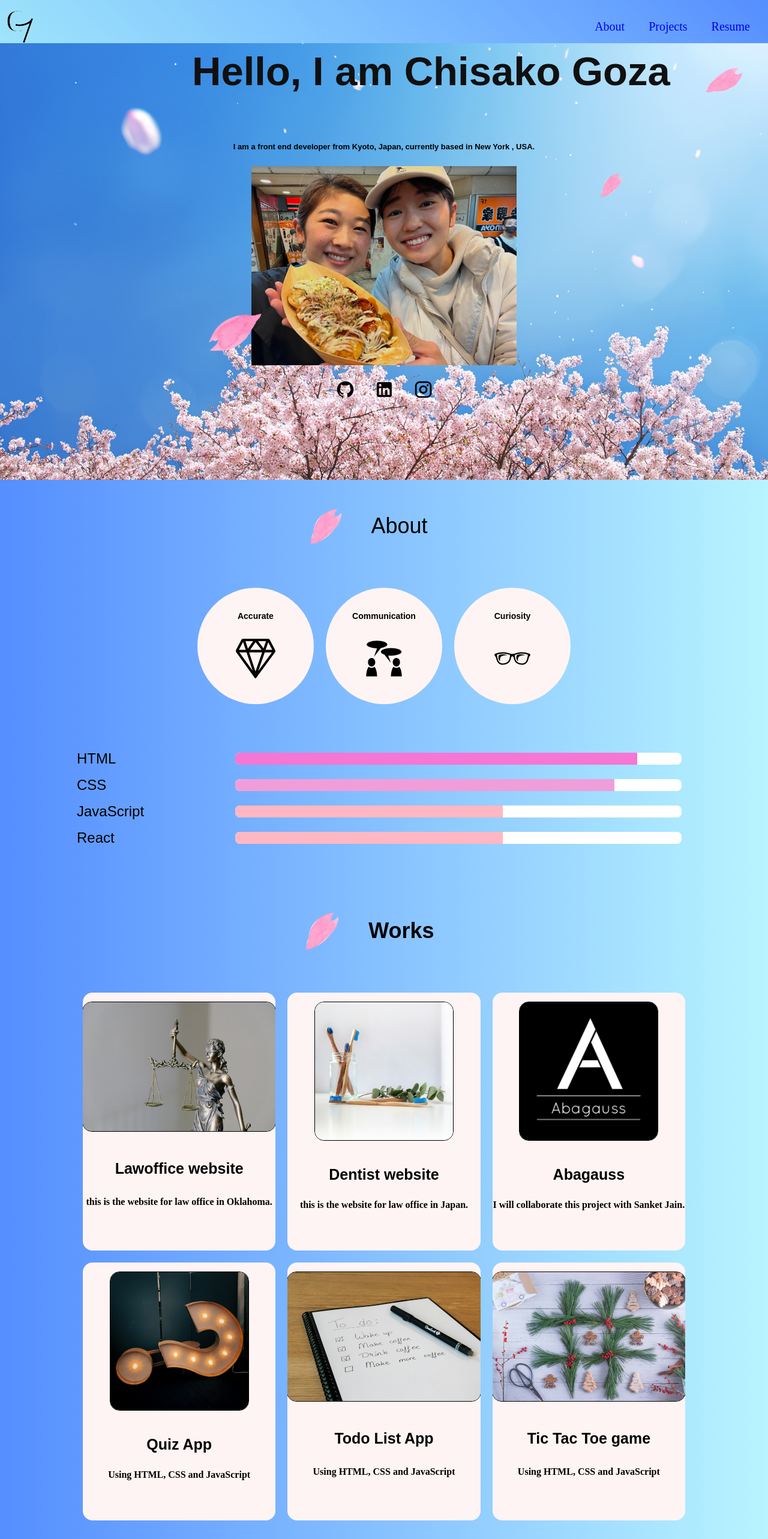
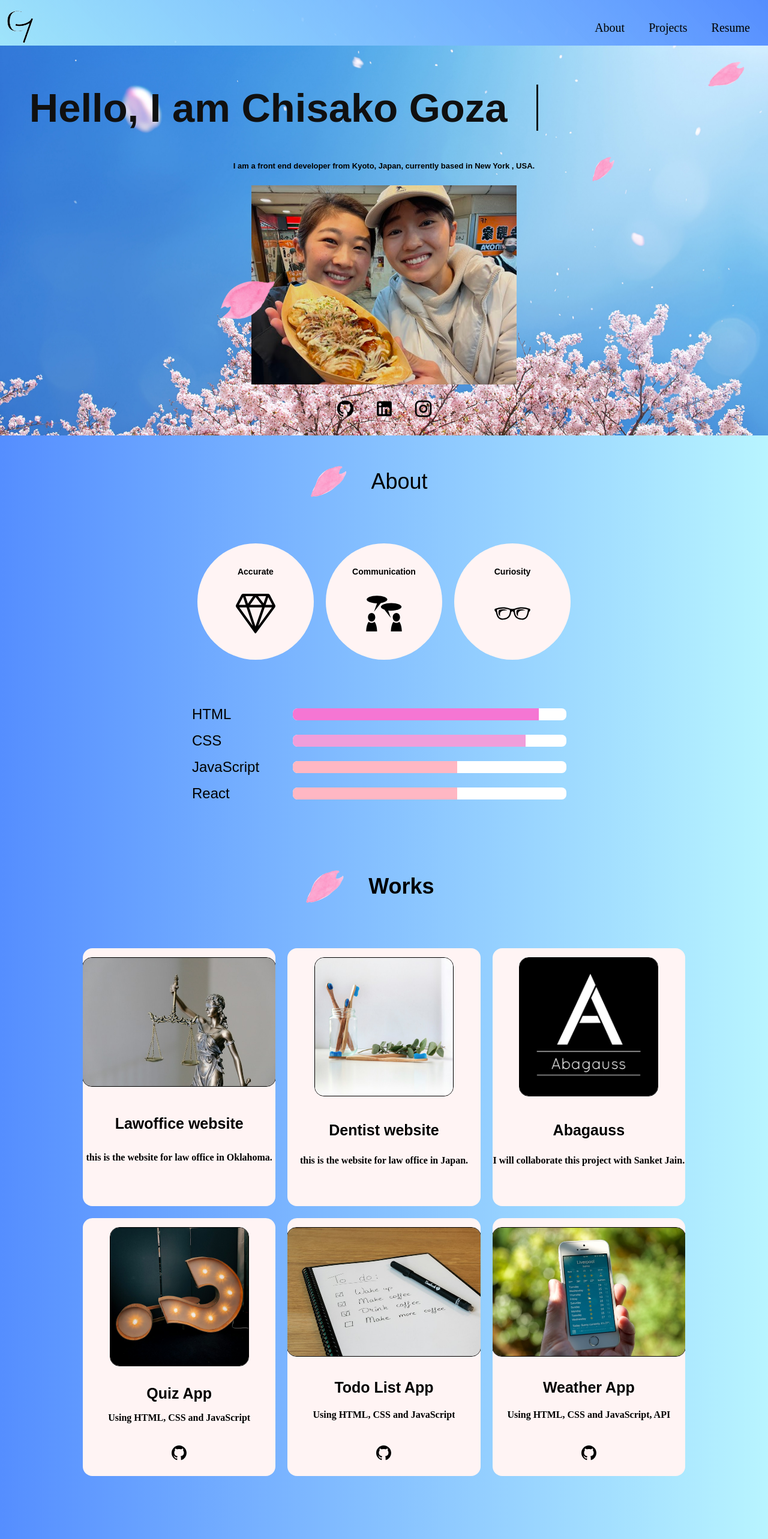
Before and after one commit to Chii1103/chisako_goza-, a React (Create React App) app: page / in a window 1280 px wide. Shown: the top 2566 px of the page at 60% size. Built offline with nearby package versions, Linux system fonts and the light colour scheme.

Commit message:
skill bar width changed, and mv h1

```diff
--- a/src/components/AboutContainer.js
+++ b/src/components/AboutContainer.js
@@ -22,25 +22,10 @@ const aboutArray = [
   }
 ]
 
-// const skillArray = [
-//   {
-//    skillName: 'HTML',
-//   },
-//   {
-//    skillName: 'CSS',
-//   },
-//   {
-//    skillName: 'JavaScript',
-//   },
-//   {
-//    skillName: 'React',
-//   }
-
-// ]
 
 
 const AboutCard = ({ aboutTitle, aboutImg }) => (
-  <div className="aboutContainer-wrap" >
+  <div className="aboutContainer-wrap" id="about" >
     <h3 className="aboutTitle">{aboutTitle}</h3>
     <div className="aboutImg" >{aboutImg}</div>
   </div>
--- a/src/components/ContactContainer.js
+++ b/src/components/ContactContainer.js
@@ -31,7 +31,7 @@ const ContactCard = ({ contactTitle, contactImg, contactLink }) => (
 )
 
 const ContactContainer = () => {
-  return <div className="section-wrap" id="contact">
+  return <div className="section-wrap contactWrap" >
     <div className="titleWrap">
       <img className="titleSakura" src="../images/sakuraL.png" />
       <h2 className="section-title">Contact</h2>
--- a/src/components/Header.js
+++ b/src/components/Header.js
@@ -1,17 +1,26 @@
+import { useState } from "react";
 import { RxHamburgerMenu } from "react-icons/rx";
 
 function Header() {
+
+const [isMenuOpen, setIsMenuOpen] = useState(false);
+
+ const toggleMenu = () => {
+  setIsMenuOpen(!isMenuOpen);
+ };
+
   return (
     <div className='HeaderContainer' id="headerTop" >
-      <img className='HeaderComponent HeaderLogo' src="/images/logo_cg.png" alt="logo" />
-      <nav className='HeaderComponent'>
+     <a href="#"> <img className='HeaderComponent HeaderLogo' src="/images/logo_cg.png" alt="logo" /> </a>
+
+      <nav className={`HeaderComponent ${isMenuOpen ? 'open' : ''}`}>
         <ul className='HeaderNav'>
-        <a href="#about"> <li className='HeaderNavOption' id="about" >About</li> </a>
-          <a href="#projectsTop">  <li className='HeaderNavOption' id="projectsNav">Projects</li> </a>
-          <a href="#contact"> <li className='HeaderNavOption' id="resumeNav">Resume</li> </a>
+         <li className='HeaderNavOption' id="about"> About</li>
+          <li className='HeaderNavOption' id="projectsTop" > Projects</li>
+        <li className='HeaderNavOption' id="contact" >Resume</li>
         </ul>
       </nav>
-      <div className="menuIcon"><RxHamburgerMenu /></div>
+      <div className="menuIcon" onClick={toggleMenu}><RxHamburgerMenu /></div>
     </div>
   )
 }
--- a/src/components/WorksContainer.js
+++ b/src/components/WorksContainer.js
@@ -6,7 +6,7 @@ const worksArray = [
     workImg: '/images/law.jpg',
     workTitle: 'Lawoffice website',
     workExplanation: 'this is the website for law office in Oklahoma.',
-    demo: null
+    // demo: null
   },
   {
     workImg: '/images/dentist.jpg',
@@ -26,21 +26,21 @@ const worksArray = [
     workImg: '/images/quiz.jpg',
     workTitle: 'Quiz App',
     workExplanation: 'Using HTML, CSS and JavaScript',
-    // gitHub:'',
+    gitHub:'https://github.com/Chii1103/Quiz-App',
     //   demo:'',
   },
   {
     workImg: '/images/toDo.jpg',
     workTitle: 'Todo List App',
     workExplanation: 'Using HTML, CSS and JavaScript',
-    // gitHub:'',
+    gitHub:'https://github.com/Chii1103/ToDo-App',
     //   demo:'',
   },
   {
-    workImg: '/images/ticTacToe.jpg',
-    workTitle: 'Tic Tac Toe game',
-    workExplanation: 'Using HTML, CSS and JavaScript',
-    // gitHub:'',
+    workImg: '/images/weatherApp.jpg',
+    workTitle: 'Weather App',
+    workExplanation: 'Using HTML, CSS and JavaScript, API',
+    gitHub:'https://github.com/Chii1103/Weather-App',
     //   demo:'',
   }
 
--- a/src/styles/AboutContainer.scss
+++ b/src/styles/AboutContainer.scss
@@ -91,7 +91,7 @@
 
 
 .skill-graph {
-  width: 80%;
+  width: 50%;
   margin: 4% auto 0 auto;
 }
 
--- a/src/styles/Footer.scss
+++ b/src/styles/Footer.scss
@@ -42,6 +42,7 @@
 .Footer-icons-links-wrap {
   display: flex;
   gap: 1rem;
+  padding-right: 0.3rem;
 
   .Footer-links-img {
     max-width: 33px;
@@ -74,3 +75,14 @@
 }
 
 }
+
+/* tablet */
+@media  screen and (min-width: 600px) and (max-width: 959px) {
+
+  .Footer-wrap .FooterComponent .FooterNav {
+
+    padding-left: 0rem;
+}
+
+
+}
--- a/src/styles/Main.scss
+++ b/src/styles/Main.scss
@@ -1,5 +1,5 @@
 * {
-  @import url('https://fonts.googleapis.com/css2?family=Italiana&display=swap');
+  @import url("https://fonts.googleapis.com/css2?family=Italiana&display=swap");
   padding: 0;
   margin: 0;
   // font-family: 'Poppins', sans-serif;
@@ -8,31 +8,43 @@
   overflow-x: hidden;
   // --primary-color: #2FC4B2;
   // --primary-color: #D2E6F7;
-  --primary-color: #52AAEA;
-  --secondary-color: #FFF4F4;
+  --primary-color: #52aaea;
+  --secondary-color: #fff4f4;
   --pink-color: rgb(255, 183, 195);
   --black-color: #101010;
 
-  --primary-font-family: 'Italiana', sans-serif;
+  --primary-font-family: "Italiana", sans-serif;
 
+  /*--------------custom scrollbar----------------*/
+  ::-webkit-scrollbar {
+    width: 15px;
+  }
+  ::-webkit-scrollbar-track {
+    background: #d1e5ff;
+  }
+
+  ::-webkit-scrollbar-thumb {
+    background: linear-gradient(#edaccfba, #e96196);
+    border-radius: 10px;
+  }
 }
 
 // .App {
 
 // }
 
-
 .mainVisual-wrap {
   background-image: url(../../public/images/bgImg.jpg);
   background-repeat: no-repeat;
   max-width: 100%;
-  height: 100vh;
+  height: auto;
   background-position: center center;
   background-size: cover;
   /* margin: auto; */
   /* padding: 4rem 0 4rem; */
   font-family: var(--primary-font-family);
   position: relative;
+  padding: 11% 0 0 0;
 
   .mvSakuraS1 {
     width: 3%;
@@ -40,7 +52,8 @@
     position: absolute;
     top: 36%;
     right: 20%;
-    animation: fall 4s linear infinite, rotate1 3s ease-in-out infinite alternate;
+    animation: fall 4s linear infinite,
+      rotate1 3s ease-in-out infinite alternate;
   }
 
   .mvSakuraS2 {
@@ -49,9 +62,9 @@
     position: absolute;
     top: 13%;
     right: 19%;
-    animation: fall 4s ease-in infinite, rotate1 6s ease-in-out infinite alternate;
+    animation: fall 4s ease-in infinite,
+      rotate1 6s ease-in-out infinite alternate;
   }
-
 
   .mvSakuraM {
     width: 6%;
@@ -59,18 +72,41 @@
     position: absolute;
     bottom: 26%;
     left: 15%;
-    animation: fall 4s ease-in-out infinite, rotate1 5s ease-in-out infinite alternate;
+    animation: fall 4s ease-in-out infinite,
+      rotate1 5s ease-in-out infinite alternate;
   }
 
   .mv-h1 {
     // font-family: 'Just Me Again Down Here', cursive;
     color: var(--black-color);
-    text-align: justify;
-    margin: 5rem auto;
+    text-align: center;
+    display: block;
+    // margin: 5rem auto;
     font-size: 67px;
     font-weight: 550;
-    animation: slide-right 3.5s cubic-bezier(0.250, 0.460, 0.450, 0.940) both;
+    // animation: typing 6.5s cubic-bezier(0.25, 0.46, 0.45, 0.94) both;
+    position: absolute;
+    left: 0;
+    right: 0;
+    // typing animation try area
+    width: 24ch;
+    animation: typing 3s steps(24), effect .5s step-end infinite alternate;
+    white-space: nowrap;
+    border-right: 3px solid;
 
+    // typing animation try area
+  }
+
+  @keyframes typing {
+    from {
+      width: 0
+    }
+  }
+
+  @keyframes effect {
+    50% {
+      border-color: transparent
+    }
   }
 
   @keyframes rotate1 {
@@ -79,7 +115,8 @@
     }
 
     to {
-      transform: translateX(200px) translateY(3px) rotate(-80deg) rotateX(180deg);
+      transform: translateX(200px) translateY(3px) rotate(-80deg)
+        rotateX(180deg);
     }
   }
 
@@ -93,23 +130,30 @@
     }
   }
 
-  @keyframes slide-right {
-    from {
-      transform: translateX(0);
-    }
+  // @keyframes slide-right {
+  //   from {
+  //     transform: translateX(-100%);
+  //   }
 
-    to {
-      transform: translateX(25%);
-    }
-  }
+  //   to {
+  //     // transform: translateX(calc(50% - (1920px / 2)));
+  //     transform: translateX(100%);
+  //   }
+  // }
 
-
-
-
+  // @keyframes slide-right {
+  //   0% {
+  //     -webkit-transform: translateY(0) translateX(0);
+  //             transform: translateY(0) translateX(0);
+  //   }
+  //   100% {
+  //     -webkit-transform: translateY(50%) translateX(50%);
+  //             transform: translateY(50%) translateX(50%);
+  //   }
+  // }
 }
 
 .mvInner {
-
   display: flex;
   justify-content: space-evenly;
   align-items: center;
@@ -122,8 +166,6 @@
     // left: 4.5rem;
   }
 
-
-
   .mv-center {
     display: flex;
     flex-direction: column;
@@ -134,12 +176,10 @@
     width: 36%;
   }
 
-
-
   .mv-me {
     max-width: 600px;
     height: auto;
-    filter: brightness(.9);
+    filter: brightness(0.9);
   }
 
   .icons-links-wrap {
@@ -151,13 +191,11 @@
   .links-img {
     max-width: 66px;
     max-height: 66px;
-
   }
 
-  .links-img:hover{
+  .links-img:hover {
     opacity: 0.6;
   }
-
 
   // .btn-view {
   //   width: 183px;
@@ -169,8 +207,6 @@
   //   // left: 50%;
   //   // transform: translate(-50%, -50%);
   // }
-
-
 
   .mv-right {
     display: flex;
@@ -186,13 +222,10 @@
   }
 }
 
-
-
-
 //Footer
 
 .footer {
-  background-color: #2FC4B2;
+  background-color: #2fc4b2;
   display: flex;
   justify-content: flex-start;
   gap: 25%;
@@ -207,43 +240,45 @@
   padding: 20px 0;
 }
 
-
 /*smartphone */
-@media  screen and (max-width: 599px) {
-  .mainVisual-wrap
-  {
+@media screen and (max-width: 599px) {
+  .mainVisual-wrap {
     height: auto;
     .mv-h1 {
       margin: 6rem auto 3rem auto;
 
       font-size: 19px;
-
-  }
     }
   }
 
-.mvInner{
+  /*--------------custom scrollbar----------------*/
+  ::-webkit-scrollbar {
+    display: none;
+  }
+}
+
+.mvInner {
   display: flex;
   // width: 100%;
   // padding: 3rem;
-  /* margin: 0; */
+  margin: 10% 0 0 0;
   flex-direction: column-reverse;
-  .mv-left{
+  .mv-left {
     width: 100%;
-    .icons-links-wrap{
+    .icons-links-wrap {
       flex-direction: row;
       justify-content: center;
       margin-bottom: 24px;
     }
   }
-  .mv-center{
-    .mv-me{
+  .mv-center {
+    .mv-me {
       width: 100%;
       height: fit-content;
       margin-bottom: 24px;
     }
   }
-  .mv-right{
+  .mv-right {
     width: 55%;
     font-size: 13px;
     font-weight: 600;
@@ -251,22 +286,24 @@
     margin-bottom: 24px;
   }
 
-  .links-img{
+  .links-img {
     width: 33px;
   }
 }
 
 /* tablet */
-@media  screen and (min-width: 600px) and (max-width: 959px) {
-.mainVisual-wrap{
-  .mv-h1{
+@media screen and (min-width: 600px) and (max-width: 959px) {
+  .mainVisual-wrap {
+    .mv-h1 {
       font-size: 36px;
     }
   }
 
+  /*--------------custom scrollbar----------------*/
+  ::-webkit-scrollbar {
+    display: none;
   }
 
-// /* pc */
-// @media only screen and (min-width: 960px) {
 
-// }
+
+}
--- a/src/styles/WorksContainer.scss
+++ b/src/styles/WorksContainer.scss
@@ -49,6 +49,10 @@
         margin: 0 15px;
       }
     }
+
+    .workButtons:hover{
+      opacity: .6;
+    }
   }
 }
 
```
Also changed, not shown: src/components/FlowerArrangement.js (+18 -42 lines), src/styles/ContactContainer.scss (+33 -17 lines), src/styles/FlowerArrangement.scss (+59 -19 lines), src/styles/Header.scss (+23 -11 lines), public/images/weatherApp.jpg (added). Lines whose indentation alone changed are shown as unchanged.
